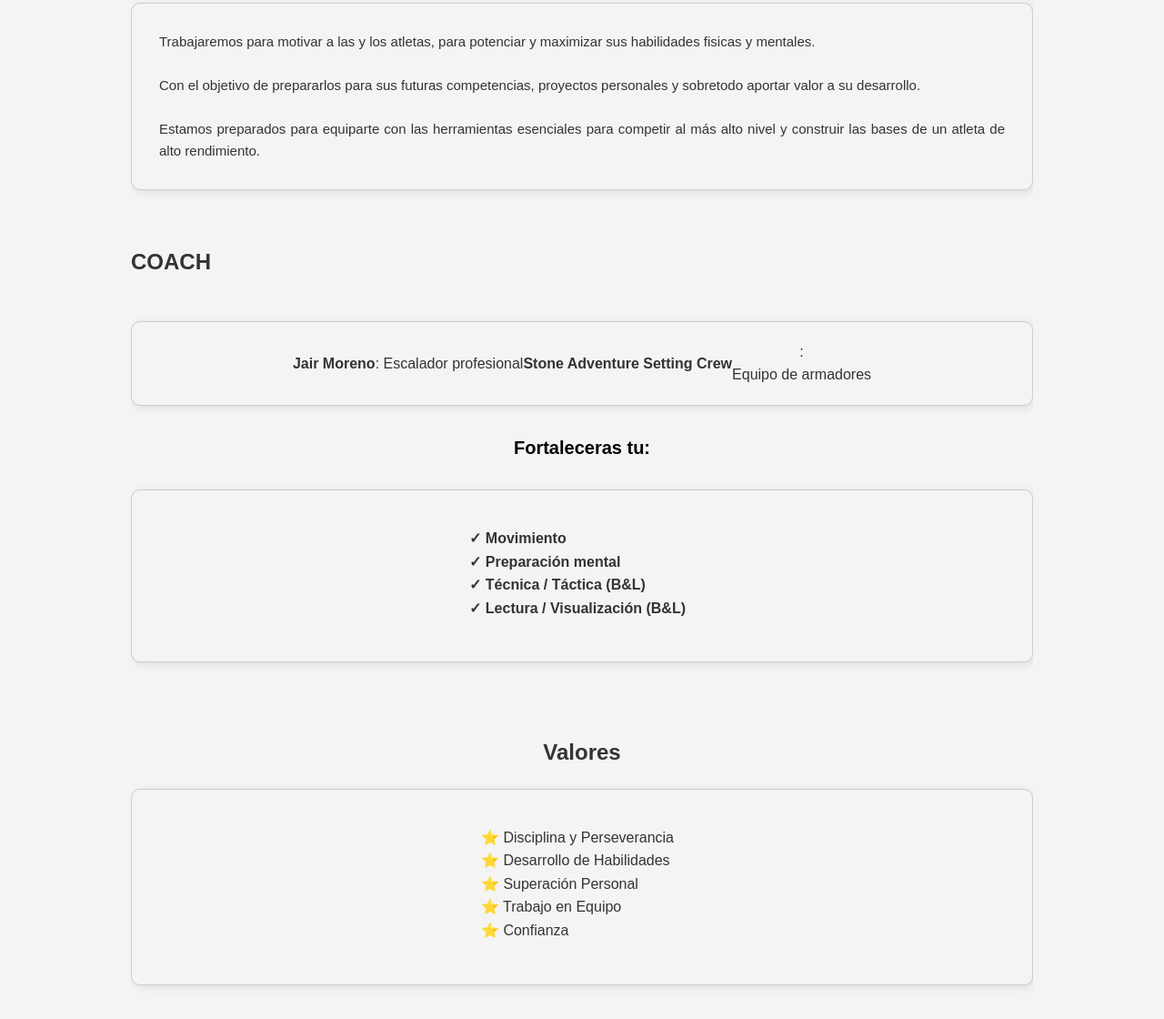
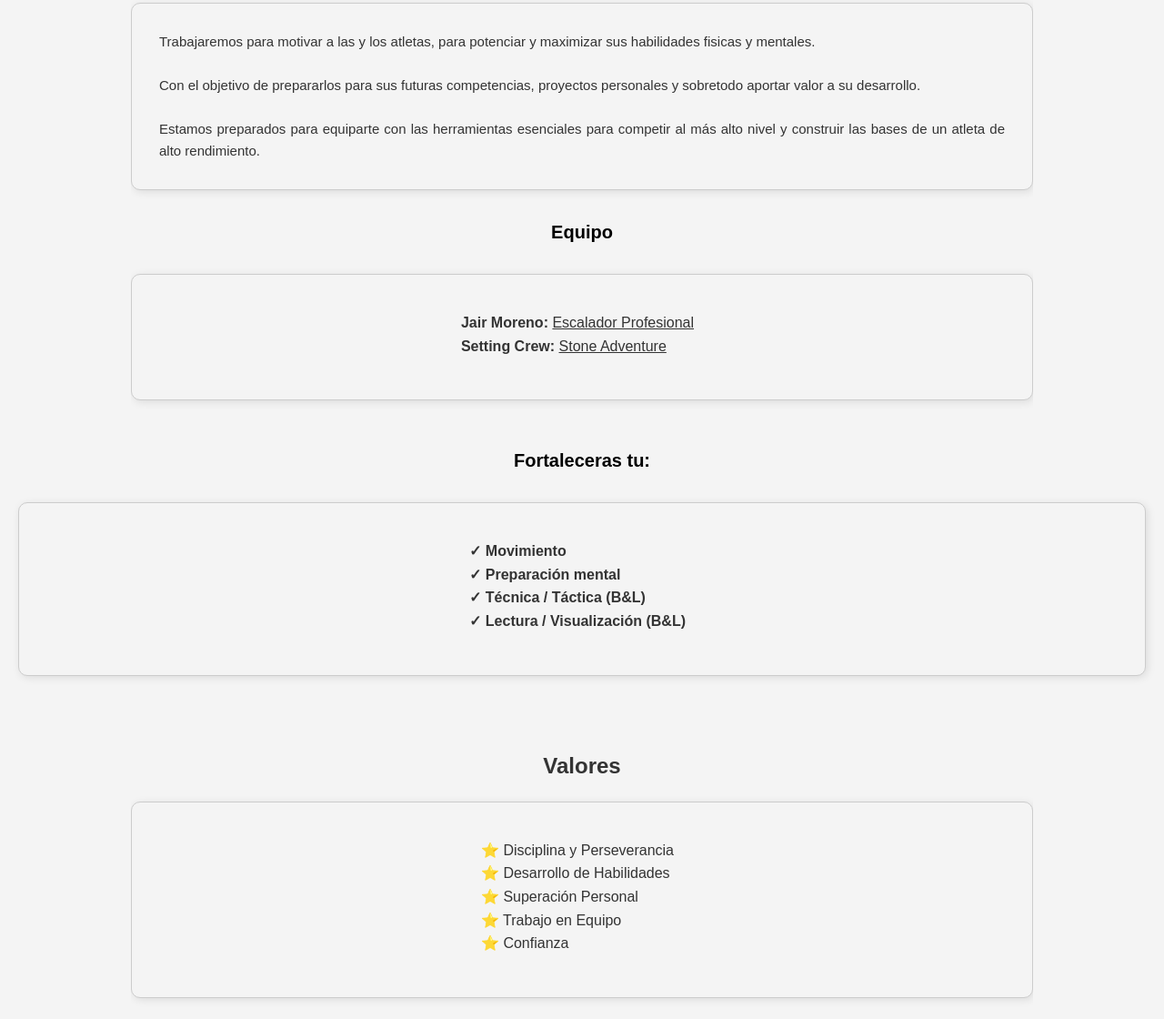
Before and after one commit to jairmorenom/tcstone2024, a plain HTML site: page index.html in a window 1280 px wide. Shown: the part 841-1961 px from the top of the page at 91% size. Drawn offline with Linux system fonts and the light colour scheme.

Commit message:
Update index.html

```diff
--- a/index.html
+++ b/index.html
@@ -294,10 +294,14 @@
                 Estamos preparados para equiparte con las herramientas esenciales para competir al más alto nivel y construir las bases de un atleta de alto rendimiento.
             </p>
             </div>
-                <p><strong><h1>COACH</h1></strong><br>
-                    <div class="highlight-box">
-                    <strong>Jair Moreno</strong>: Escalador profesional<br>
-                    <strong>Stone Adventure Setting Crew</strong>:<br> Equipo de armadores
+                  <p style="color: black; font-weight: bold; text-align: center; font-size: 20px">Equipo</p>
+                <div class="highlight-box" style="text-align: center;">
+                <ul style="list-style-type: none; padding-left: 0;">
+                    <li style="text-align: left;"><strong>Jair Moreno:</strong> <u>Escalador Profesional</u></li>
+                    <li style="text-align: left;"><strong>Setting Crew:</strong> <u>Stone Adventure</u></li>
+
+                </ul>
+            </div>
 
              </div>
             <p style="color: black; font-weight: bold; text-align: center; font-size: 20px">Fortaleceras tu:</p>
@@ -388,7 +392,10 @@
                         <li style="margin-bottom: 5px;"><span style="color: green;">✓</span> Herramientas Psicológicas</li>
                         <li style="margin-bottom: 5px;"><span style="color: green;">✓</span> Biblioteca de movimientos</li>
                         <li style="margin-bottom: 5px;"><span style="color: green;">✓</span> Estrategias 4x5</li>
-                        <li style="margin-bottom: 5px;"><span style="color: RED;">QUALIS (cíclico):</span> Simulación de Competencia IFSC (4x5)</li>
+                       <li style="margin-bottom: 5px;"><span style="color: RED;">QUALIS (cíclico):</span><br>
+    <u>Simulación de Competencia IFSC (4x5)</u>
+</li>
+
                     </ul>
                 </div>
 
@@ -412,7 +419,10 @@
                         <li style="margin-bottom: 5px;"><span style="color: green;">✓</span> Identificar áreas de mejora</li>
                         <li style="margin-bottom: 5px;"><span style="color: green;">✓</span> Establecer metas a plazos</li>
                         <li style="margin-bottom: 5px;"><span style="color: green;">✓</span> Diálogo interno</li>
-                        <li style="margin-bottom: 5px;"><span style="color: red;"><strong>FINALES (wc):</strong></span> Simulación de competencia IFSC</li>
+                        <li style="margin-bottom: 5px;"><span style="color: red;"><strong>FINALES (wc):</strong></span><br>
+    Simulación de <u>competencia IFSC</u>
+</li>
+
                         <li style="margin-bottom: 5px;"><span></span> *Intención de los armadores</li>
                         <li style="margin-bottom: 5px;"><span></span> *Recibir feedback</li>
                         <li style="margin-bottom: 5px;"><span></span> *Probar / Ajustar</li>
```
